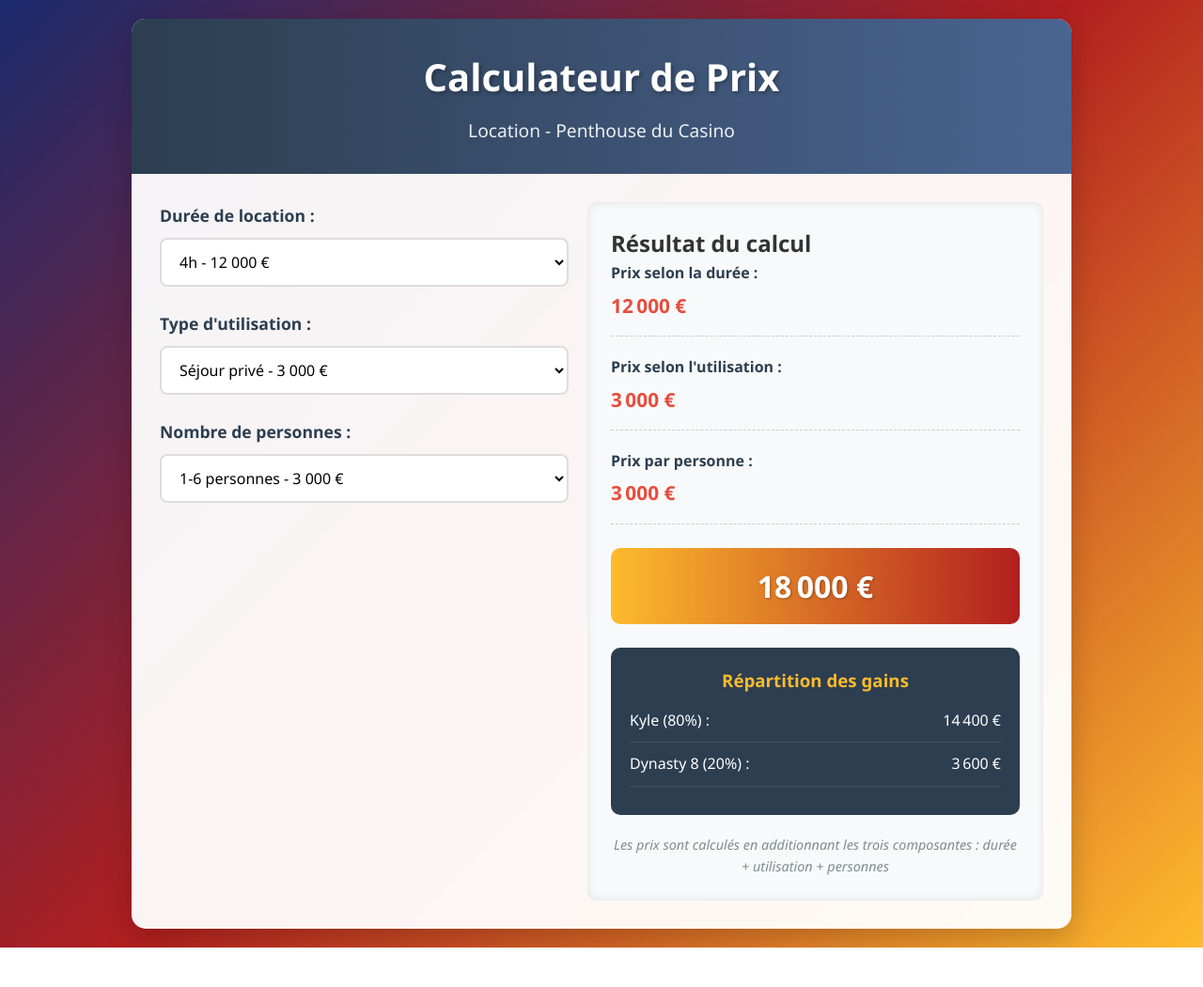
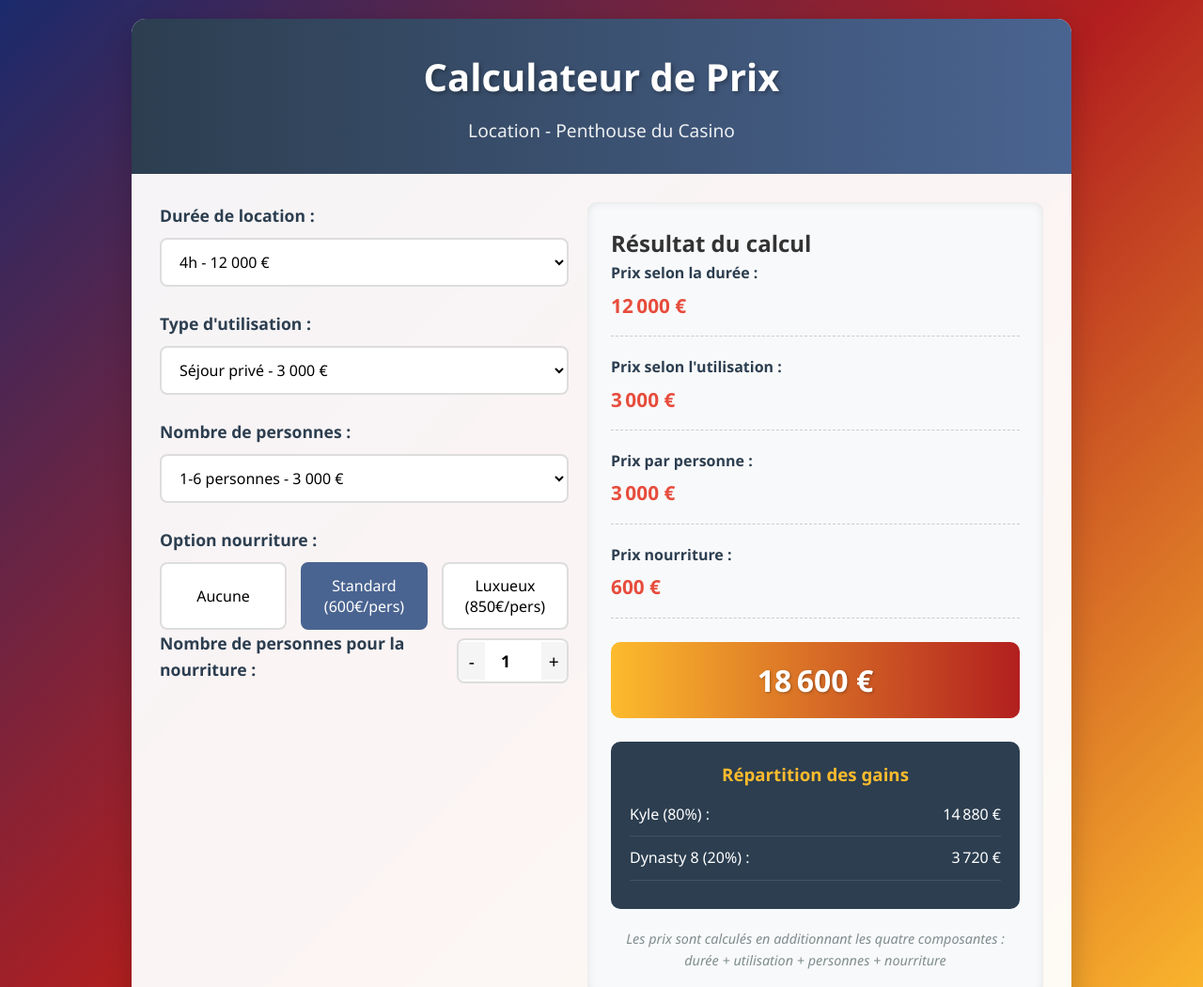
Before and after one commit to DarkDSM/Penthouse-Price, a plain HTML site: page index.html in a window 1280 px wide. Shown: the top 1050 px of the page at 94% size. Before the commit the page ends 1008 px from the top, so only its background shows below. Drawn offline with Linux system fonts and the light colour scheme.

Commit message:
Update index.html

```diff
--- a/index.html
+++ b/index.html
@@ -96,6 +96,68 @@
             outline: none;
         }
 
+        .counter-group {
+            display: flex;
+            align-items: center;
+            gap: 15px;
+        }
+
+        .counter {
+            display: flex;
+            align-items: center;
+            border: 2px solid #ddd;
+            border-radius: 8px;
+            overflow: hidden;
+            background-color: white;
+        }
+
+        .counter-btn {
+            background-color: #f5f5f5;
+            border: none;
+            width: 40px;
+            height: 40px;
+            font-size: 1.2rem;
+            cursor: pointer;
+            transition: background-color 0.3s;
+        }
+
+        .counter-btn:hover {
+            background-color: #e0e0e0;
+        }
+
+        .counter-value {
+            width: 60px;
+            text-align: center;
+            font-size: 1.1rem;
+            font-weight: 600;
+            border: none;
+            padding: 10px 0;
+        }
+
+        .food-option {
+            display: flex;
+            gap: 15px;
+            margin-top: 10px;
+        }
+
+        .food-btn {
+            flex: 1;
+            padding: 12px;
+            border: 2px solid #ddd;
+            border-radius: 8px;
+            background-color: white;
+            font-size: 1rem;
+            cursor: pointer;
+            transition: all 0.3s;
+            text-align: center;
+        }
+
+        .food-btn.active {
+            background-color: #4a6491;
+            color: white;
+            border-color: #4a6491;
+        }
+
         .result-item {
             margin-bottom: 20px;
             padding-bottom: 15px;
@@ -166,6 +228,10 @@
                 padding-right: 0;
                 margin-bottom: 30px;
             }
+
+            .food-option {
+                flex-direction: column;
+            }
         }
     </style>
 </head>
@@ -213,6 +279,24 @@
                         <option value="25000">20-30 personnes - 25 000 €</option>
                     </select>
                 </div>
+
+                <div class="form-group">
+                    <label>Option nourriture :</label>
+                    <div class="food-option">
+                        <button class="food-btn" data-type="none">Aucune</button>
+                        <button class="food-btn active" data-type="standard">Standard (600€/pers)</button>
+                        <button class="food-btn" data-type="luxury">Luxueux (850€/pers)</button>
+                    </div>
+
+                    <div class="counter-group">
+                        <label for="food-people">Nombre de personnes pour la nourriture :</label>
+                        <div class="counter">
+                            <button class="counter-btn" id="decrease">-</button>
+                            <input type="number" class="counter-value" id="food-people" value="1" min="1" max="100">
+                            <button class="counter-btn" id="increase">+</button>
+                        </div>
+                    </div>
+                </div>
             </div>
 
             <div class="results">
@@ -233,6 +317,11 @@
                     <div class="result-value" id="price-people">3 000 €</div>
                 </div>
 
+                <div class="result-item">
+                    <div class="result-label">Prix nourriture :</div>
+                    <div class="result-value" id="price-food">0 €</div>
+                </div>
+
                 <div class="total-price" id="total-price">18 000 €</div>
 
                 <div class="distribution">
@@ -248,7 +337,7 @@
                 </div>
 
                 <div class="note">
-                    Les prix sont calculés en additionnant les trois composantes : durée + utilisation + personnes
+                    Les prix sont calculés en additionnant les quatre composantes : durée + utilisation + personnes + nourriture
                 </div>
             </div>
         </div>
@@ -259,17 +348,34 @@
         const durationSelect = document.getElementById('duration');
         const usageSelect = document.getElementById('usage');
         const peopleSelect = document.getElementById('people');
+        const foodBtns = document.querySelectorAll('.food-btn');
+        const foodPeopleInput = document.getElementById('food-people');
+        const decreaseBtn = document.getElementById('decrease');
+        const increaseBtn = document.getElementById('increase');
 
         const priceDuration = document.getElementById('price-duration');
         const priceUsage = document.getElementById('price-usage');
         const pricePeople = document.getElementById('price-people');
+        const priceFood = document.getElementById('price-food');
         const totalPrice = document.getElementById('total-price');
         const kyleShare = document.getElementById('kyle-share');
         const dynastyShare = document.getElementById('dynasty-share');
 
+        // Variables pour l'option nourriture
+        let foodType = 'standard'; // Par défaut Standard
+        let foodPeople = 1; // Par défaut 1 personne
+
         // Fonction pour formater les nombres avec des espaces
         function formatPrice(price) {
             return new Intl.NumberFormat('fr-FR').format(price) + ' €';
+        }
+
+        // Fonction pour calculer le prix de la nourriture
+        function calculateFoodPrice() {
+            if (foodType === 'none') return 0;
+
+            const pricePerPerson = foodType === 'standard' ? 600 : 850;
+            return pricePerPerson * foodPeople;
         }
 
         // Fonction pour calculer le prix total
@@ -277,8 +383,9 @@
             const durationPrice = parseInt(durationSelect.value);
             const usagePrice = parseInt(usageSelect.value);
             const peoplePrice = parseInt(peopleSelect.value);
+            const foodPrice = calculateFoodPrice();
 
-            const total = durationPrice + usagePrice + peoplePrice;
+            const total = durationPrice + usagePrice + peoplePrice + foodPrice;
             const kyleAmount = total * 0.8;
             const dynastyAmount = total * 0.2;
 
@@ -286,10 +393,46 @@
             priceDuration.textContent = formatPrice(durationPrice);
             priceUsage.textContent = formatPrice(usagePrice);
             pricePeople.textContent = formatPrice(peoplePrice);
+            priceFood.textContent = formatPrice(foodPrice);
             totalPrice.textContent = formatPrice(total);
             kyleShare.textContent = formatPrice(kyleAmount);
             dynastyShare.textContent = formatPrice(dynastyAmount);
         }
+
+        // Gestion des boutons de sélection de nourriture
+        foodBtns.forEach(btn => {
+            btn.addEventListener('click', () => {
+                foodBtns.forEach(b => b.classList.remove('active'));
+                btn.classList.add('active');
+                foodType = btn.dataset.type;
+                calculateTotal();
+            });
+        });
+
+        // Gestion du compteur de personnes pour la nourriture
+        decreaseBtn.addEventListener('click', () => {
+            if (foodPeople > 1) {
+                foodPeople--;
+                foodPeopleInput.value = foodPeople;
+                calculateTotal();
+            }
+        });
+
+        increaseBtn.addEventListener('click', () => {
+            if (foodPeople < 100) {
+                foodPeople++;
+                foodPeopleInput.value = foodPeople;
+                calculateTotal();
+            }
+        });
+
+        foodPeopleInput.addEventListener('input', () => {
+            const value = parseInt(foodPeopleInput.value);
+            if (value >= 1 && value <= 100) {
+                foodPeople = value;
+                calculateTotal();
+            }
+        });
 
         // Écouter les changements sur les sélecteurs
         durationSelect.addEventListener('change', calculateTotal);
```
